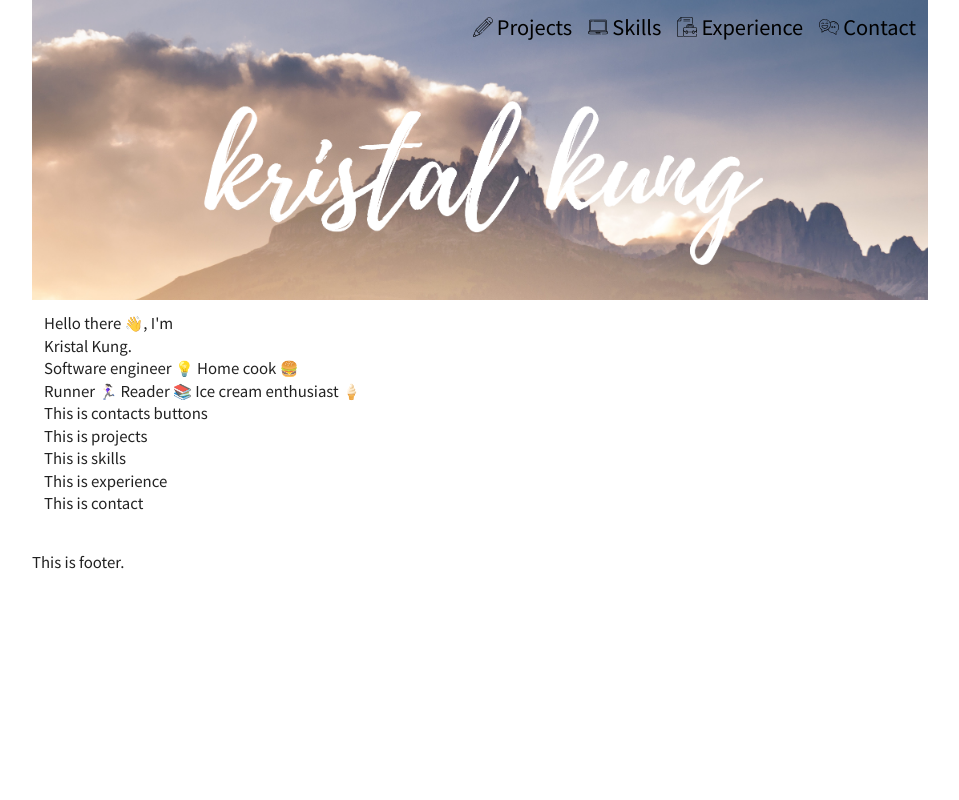
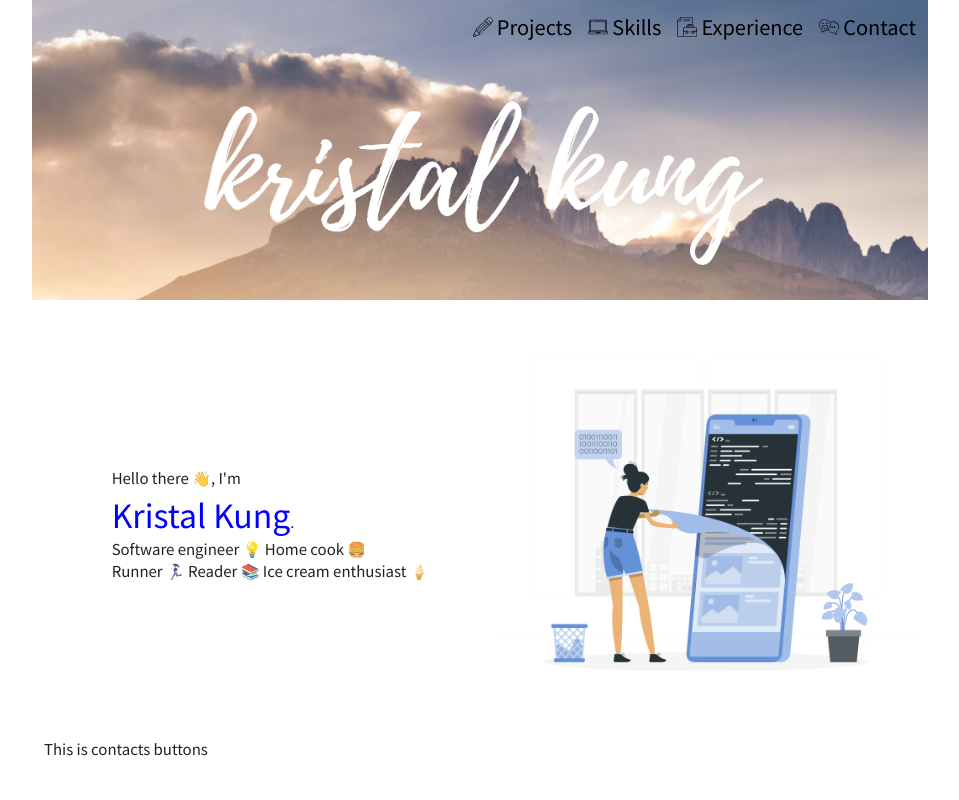
Before and after one commit to kristalkung/kristalkung-website, a React (Create React App) app: page / in a window 1280 px wide. Shown: the top 800 px of the page, without its empty margins (160-1119 px from the left). Built offline with nearby package versions, Linux system fonts and the light colour scheme.

Commit message:
changed pic color

```diff
--- a/src/components/body/about/about.css
+++ b/src/components/body/about/about.css
@@ -0,0 +1,23 @@
+.about {
+    padding-bottom: 48px;
+
+}
+
+.about-top {
+    display: flex;
+    justify-content: space-between;
+    align-items: center;
+}
+
+.picture {
+    height: 420px;
+}
+
+.about-info {
+    font-size: 24px;
+}
+
+.info-name {
+    color: blue;
+    font-size: 32px;
+}
--- a/src/components/body/about/index.js
+++ b/src/components/body/about/index.js
@@ -14,6 +14,9 @@ function About() {
           <br /> Software engineer 💡 Home cook 🍔
           <br /> Runner 🏃🏻‍♀️ Reader 📚 Ice cream enthusiast 🍦
         </div>
+        <div className='about-photo'>
+          <img className='picture' src={require('../../../static/img/about-pic.png').default} alt=''/>
+        </div>
       </div>
       <div className='about-bottom'> This is contacts buttons
       </div>
```
Also changed, not shown: src/static/img/about-pic.png.
